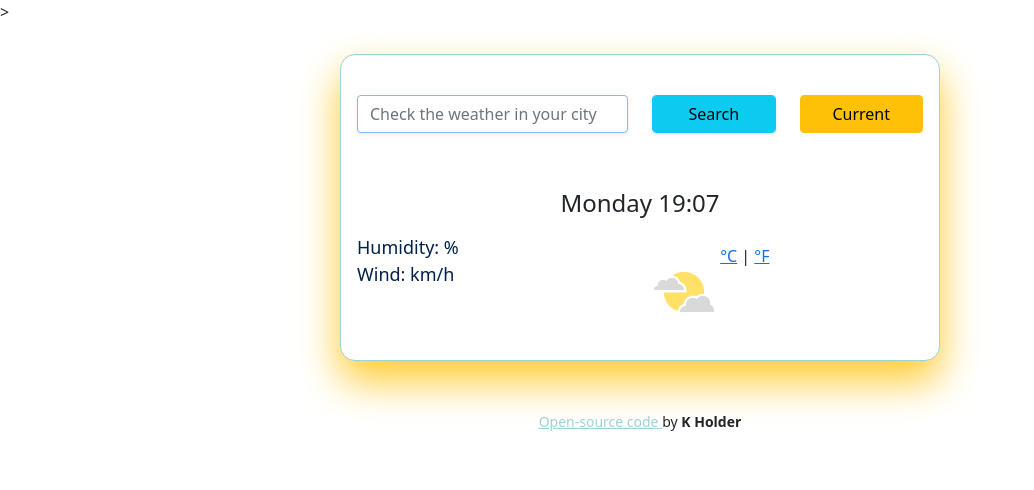
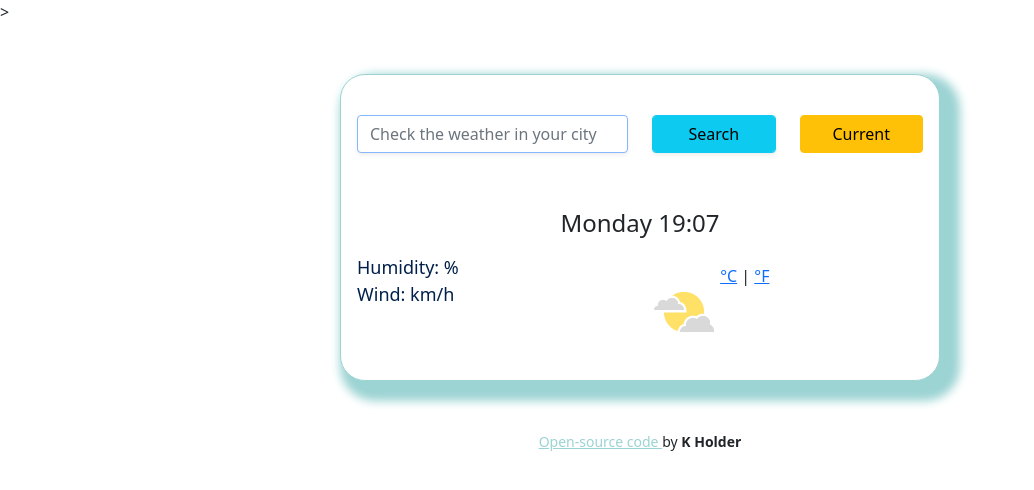
Before and after one commit to KHo56888/my-project, a plain HTML site: page index.html in a window 1280 px wide. Shown: the whole page, without its empty margins (0-1034 px from the left). Drawn offline with nearby package versions, Linux system fonts and the light colour scheme; no server answers; files whose address does not match are found by name.

Commit message:
Weather app amendments

```diff
--- a/styles.css
+++ b/styles.css
@@ -39,11 +39,11 @@ footer {
 }
 
 .weather-app {
-  border: 1px solid #9cd3d3;
-  box-shadow: 0 20px 40px #ffca2c;
+   border: 1px solid #9cd3d3;
+  box-shadow: 10px 10px 10px 10px #9cd3d3;
   padding: 15px;
-  margin: 20px auto;
-  border-radius: 15px;
+  margin: 50px auto;
+  border-radius: 25px;
   max-width: 600px;
   background: white;
 }
```
